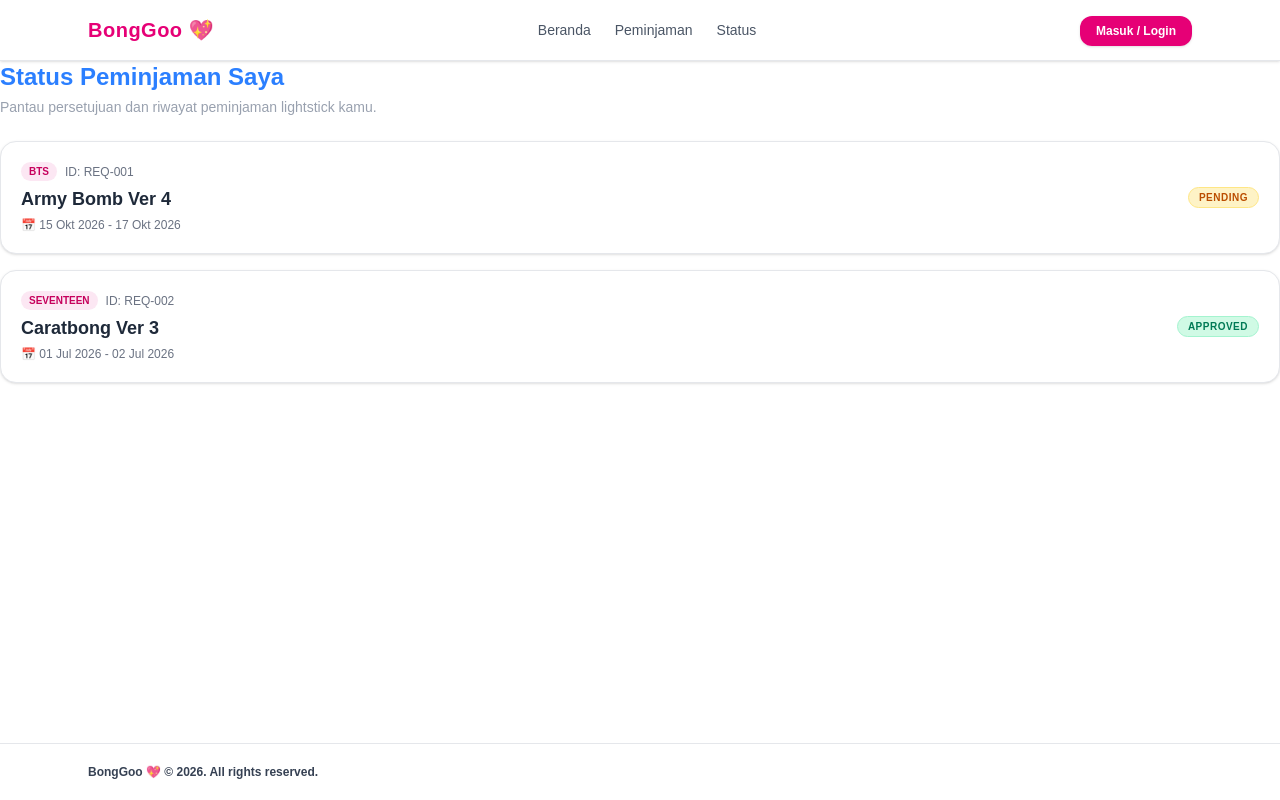
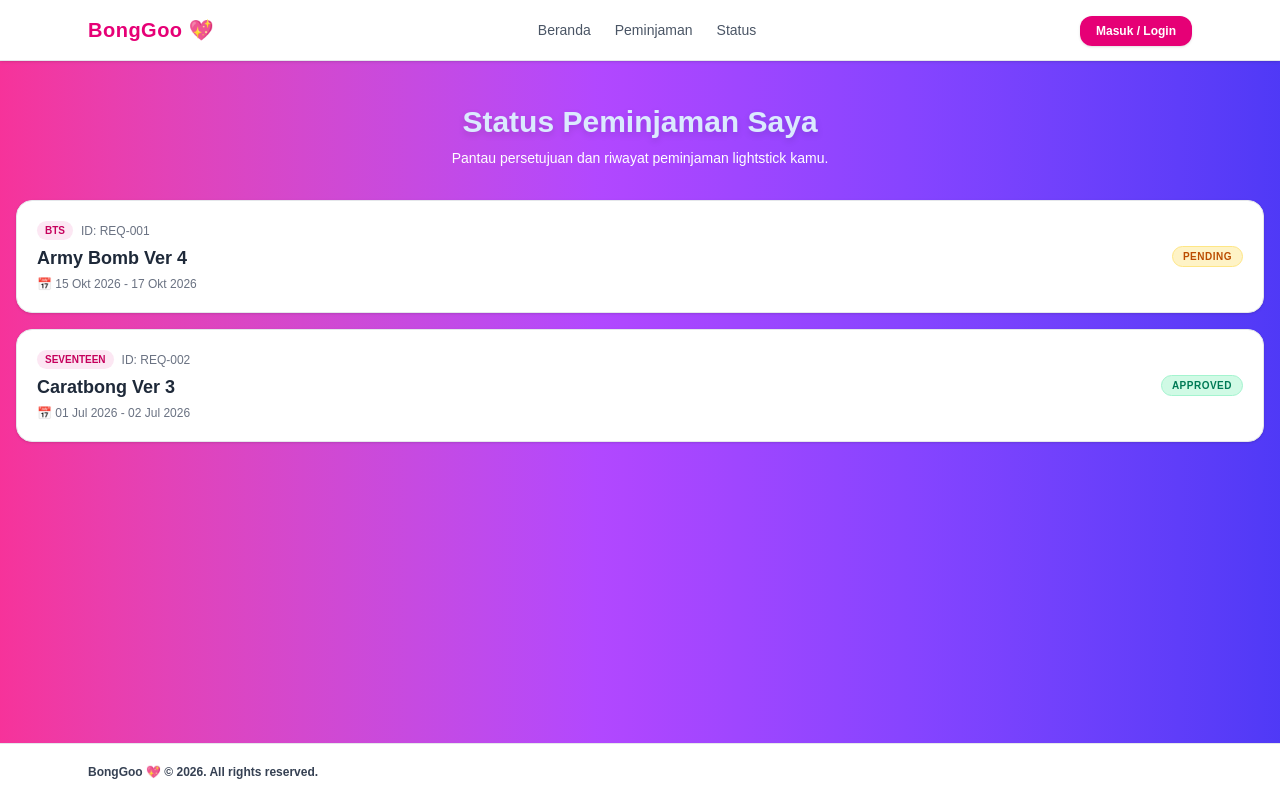
Before and after one commit to isilalala/BongGoo, a Next.js app: page /status in a window 1280 px wide. Built offline with nearby package versions, Linux system fonts and the light colour scheme.

Commit message:
ubah background halaman status

```diff
--- a/src/app/status/page.js
+++ b/src/app/status/page.js
@@ -21,10 +21,16 @@ export default function StatusPage() {
   ];
 
   return (
-    <div>
-      <h1 className="text-2xl font-bold text-blue-500 mb-1">Status Peminjaman Saya</h1>
-      <p className="text-sm text-gray-400 mb-6">Pantau persetujuan dan riwayat peminjaman lightstick kamu.</p>
-
+    <div className="w-full min-h-screen fixed inset-0 -z-10 bg-linear-to-r from-pink-500 via-purple-500 to-indigo-600 text-white pt-12 md:pt-16 pb-12 px-4 flex flex-col">
+      <div className="max-w-4xl mx-auto w-full pt-10 text-center">
+        {/* Judul & Deskripsi */}
+        <h1 className="text-2xl md:text-3xl font-extrabold text-blue-100 drop-shadow-md mb-2">
+          Status Peminjaman Saya
+        </h1>
+        <p className="text-xs md:text-sm text-white mb-8">
+          Pantau persetujuan dan riwayat peminjaman lightstick kamu.
+        </p>
+      </div>
       <div className="space-y-4">
         {userRentals.map((rental) => (
           <div
```
